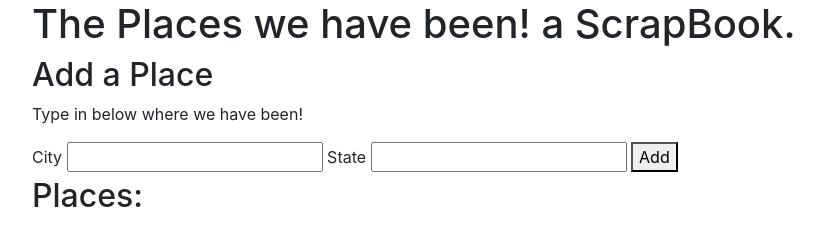
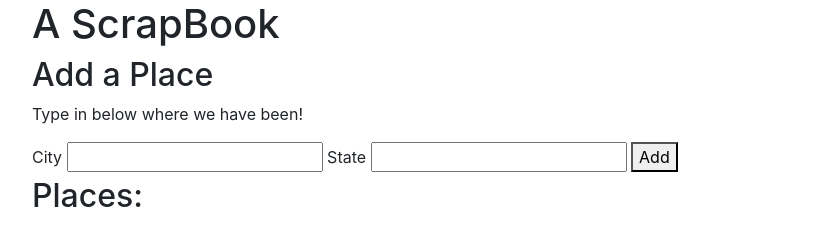
Before and after one commit to diegosalazar343/ScrapBook, a plain HTML site: page index.html in a window 1280 px wide. Shown: the whole page, without its empty margins (53-877 px from the left). Drawn offline with Linux system fonts and the light colour scheme.

Commit message:
add html

```diff
--- a/index.html
+++ b/index.html
@@ -9,7 +9,7 @@
 </head>
 <body>
   <div class="container">
-    <h1>The Places we have been! a ScrapBook.</h1>
+    <h1>A ScrapBook</h1>
     <h2>Add a Place</h2>
     <p>Type in below where we have been!</p>
     <form id = "new-places">
@@ -29,7 +29,7 @@
       <p>City: <span class="city"></span></p>
       <p>State: <span class="state"></span></p>
       <div id="buttons">
-
+        <button type="delete">Delete</button>
       </div>
     </div>
   </div>
```
